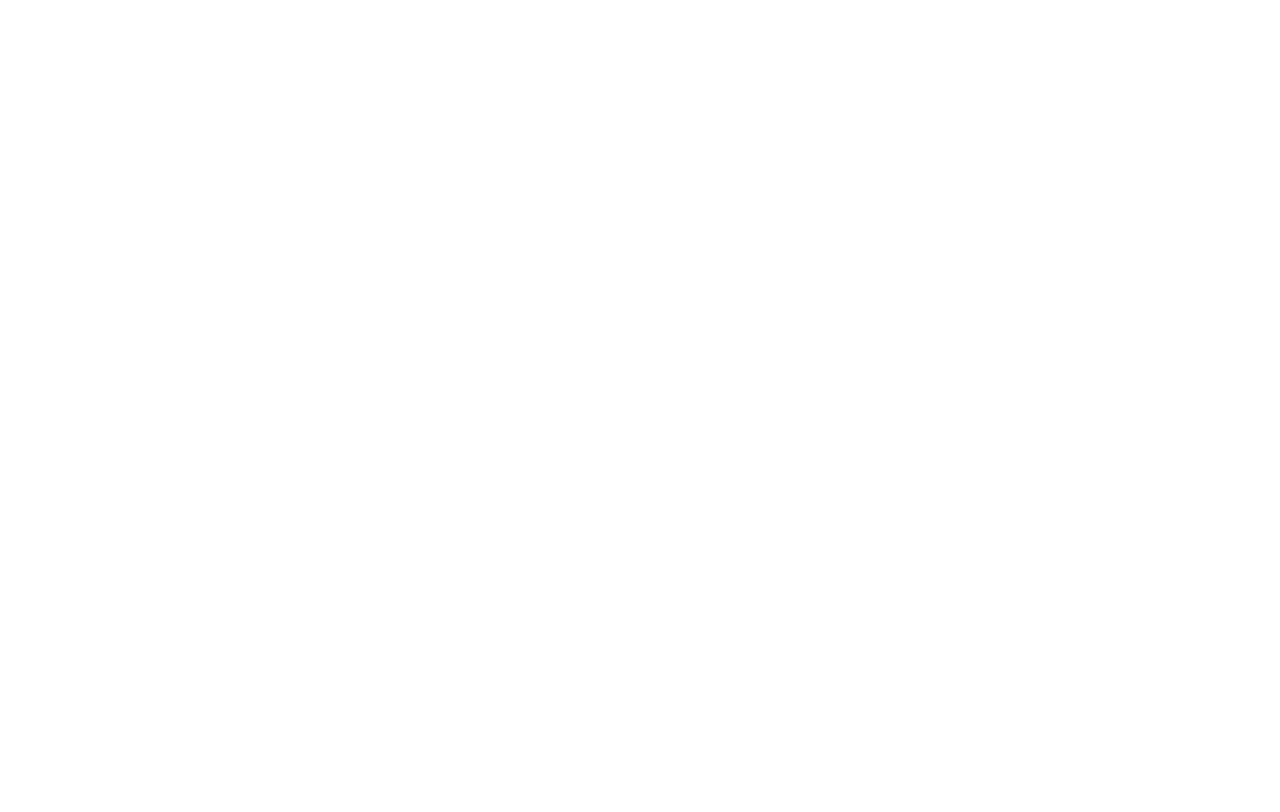
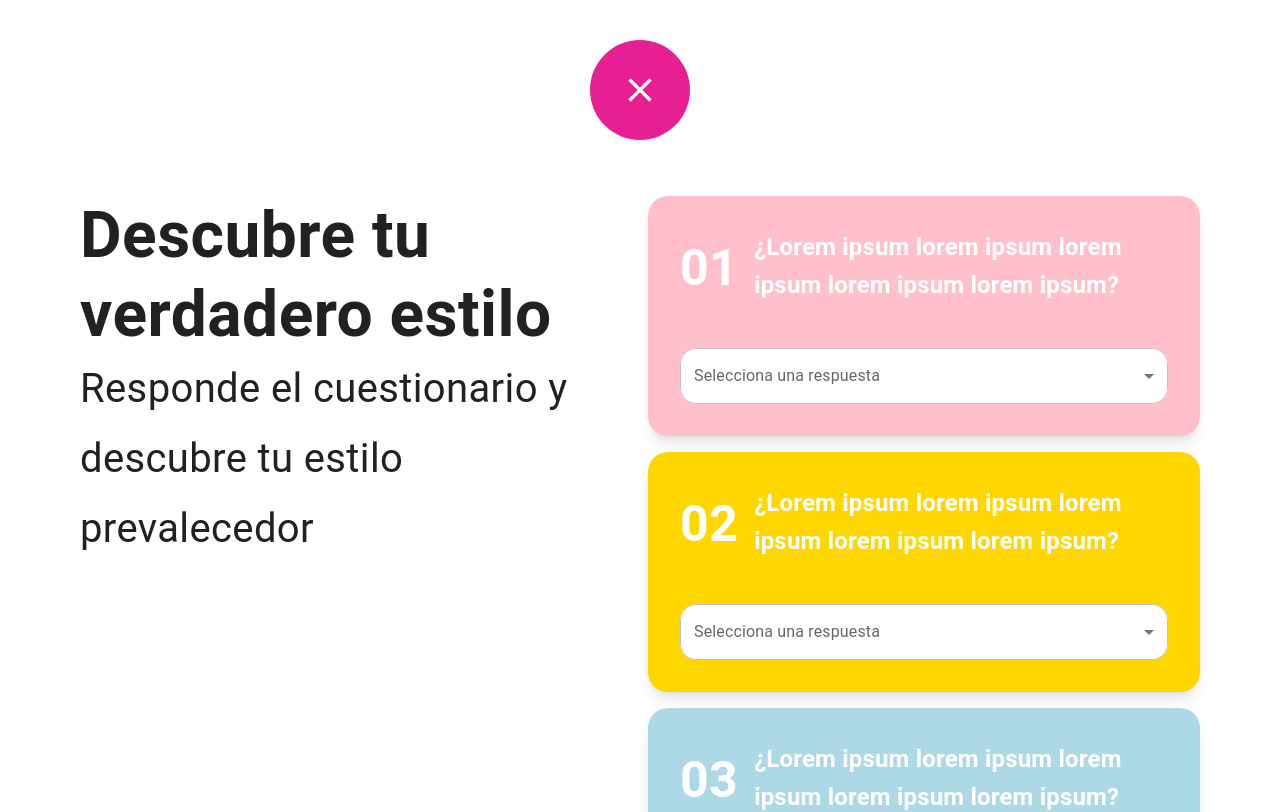
Before and after one commit to Sa-lof/xianna-website, a React (Create React App) app: page /formulario in a window 1280 px wide. Before the commit this address had no page. Shown: the top 812 px of the page. Built offline with nearby package versions, Linux system fonts and the light colour scheme.

Commit message:
signup and form

```diff
--- a/src/App.tsx
+++ b/src/App.tsx
@@ -10,6 +10,7 @@
 import Profile from "./routes/Profile";
 import Signup from "./routes/Signup";
 import MyOutfits from "./routes/MyOutfits";
+import Form from "./routes/Form";
 
 const App: React.FC = () => {
   return (
@@ -25,6 +26,7 @@
           <Route path="/registro" element={<Signup />} />
           <Route path="/perfil" element={<Profile />} />
           <Route path="/mis-outfits" element={<MyOutfits />} />
+          <Route path="/formulario" element={<Form />} />
         </Routes>
       </Router>
     </div>
--- a/src/components/MainGrid/MainGrid.tsx
+++ b/src/components/MainGrid/MainGrid.tsx
@@ -80,7 +80,7 @@
             <SmallButton
               backgroundColor="white"
               arrowColor="black"
-              link="/profile"
+              link="/formulario"
             />
           </Box>
         </Card>
--- /dev/null
+++ b/src/components/Question/Question.tsx
@@ -0,0 +1,88 @@
+// question.tsx
+import React, { useState } from "react";
+import {
+  MenuItem,
+  Select,
+  Typography,
+  Box,
+  FormControl,
+  InputLabel,
+  SelectChangeEvent,
+  Card,
+} from "@mui/material";
+
+interface QuestionProps {
+  color: string;
+  question: string;
+  questionNumber: number;
+  responses: string[];
+}
+
+const Question: React.FC<QuestionProps> = ({
+  color,
+  question,
+  questionNumber,
+  responses,
+}) => {
+  const [selectedResponse, setSelectedResponse] = useState<string>("");
+
+  const handleResponseChange = (event: SelectChangeEvent<string>) => {
+    setSelectedResponse(event.target.value as string);
+  };
+
+  return (
+    <Card sx={{ backgroundColor: color, padding: 4, mb: 2 }}>
+      <Box sx={{ display: "flex", mb: 4 }}>
+        <Typography
+          variant="h6"
+          sx={{
+            fontWeight: "bold",
+            fontSize: "50px",
+            color: "white",
+            marginRight: 2,
+          }}
+        >
+          {`0${questionNumber}`}
+        </Typography>
+        <Typography
+          variant="h6"
+          sx={{ fontWeight: "bold", fontSize: "24px", color: "white" }}
+        >
+          {`${question}`}
+        </Typography>
+      </Box>
+
+      <FormControl fullWidth sx={{ mt: 1 }}>
+        <InputLabel>Selecciona una respuesta</InputLabel>
+        <Select
+          labelId={`response-label-${questionNumber}`}
+          value={selectedResponse}
+          onChange={handleResponseChange}
+          label="Respuesta"
+          sx={{
+            backgroundColor: "white",
+            borderRadius: "16px",
+            fontWeight: "bold",
+            "&.Mui-focused .MuiOutlinedInput-notchedOutline": {
+              borderColor: "white",
+            },
+            "&:hover .MuiOutlinedInput-notchedOutline": {
+              borderColor: "white",
+            },
+            "& .MuiSelect-select": {
+              borderRadius: "16px",
+            },
+          }}
+        >
+          {responses.map((response, index) => (
+            <MenuItem key={index} value={response} sx={{ fontWeight: "bold" }}>
+              {response}
+            </MenuItem>
+          ))}
+        </Select>
+      </FormControl>
+    </Card>
+  );
+};
+
+export default Question;
--- /dev/null
+++ b/src/routes/Form.tsx
@@ -0,0 +1,166 @@
+import React, { useState } from "react";
+import { Typography, Box, Grid, IconButton, Slide } from "@mui/material";
+import CloseIcon from "@mui/icons-material/Close";
+import { useNavigate } from "react-router-dom";
+import Question from "../components/Question/Question";
+import LargeButton from "../components/LargeButton/LargeButton";
+
+const pink = "#E61F93";
+
+const questions = [
+  {
+    color: "#FFC0CB",
+    question: "¿Lorem ipsum lorem ipsum lorem ipsum lorem ipsum lorem ipsum?",
+    responses: ["Respuesta 1", "Respuesta 2", "Respuesta 3", "Respuesta 4"],
+  },
+  {
+    color: "#FFD700",
+    question: "¿Lorem ipsum lorem ipsum lorem ipsum lorem ipsum lorem ipsum?",
+    responses: ["Respuesta 1", "Respuesta 2", "Respuesta 3", "Respuesta 4"],
+  },
+  {
+    color: "#ADD8E6",
+    question: "¿Lorem ipsum lorem ipsum lorem ipsum lorem ipsum lorem ipsum?",
+    responses: ["Respuesta 1", "Respuesta 2", "Respuesta 3", "Respuesta 4"],
+  },
+  {
+    color: "#FFC0CB",
+    question: "¿Lorem ipsum lorem ipsum lorem ipsum lorem ipsum lorem ipsum?",
+    responses: ["Respuesta 1", "Respuesta 2", "Respuesta 3", "Respuesta 4"],
+  },
+  {
+    color: "#FFD700",
+    question: "¿Lorem ipsum lorem ipsum lorem ipsum lorem ipsum lorem ipsum?",
+    responses: ["Respuesta 1", "Respuesta 2", "Respuesta 3", "Respuesta 4"],
+  },
+  {
+    color: "#ADD8E6",
+    question: "¿Lorem ipsum lorem ipsum lorem ipsum lorem ipsum lorem ipsum?",
+    responses: ["Respuesta 1", "Respuesta 2", "Respuesta 3", "Respuesta 4"],
+  },
+];
+
+const Form: React.FC = () => {
+  const navigate = useNavigate();
+  const [currentStep, setCurrentStep] = useState(0);
+
+  const questionsPerPage = 3;
+  const totalSteps = Math.ceil(questions.length / questionsPerPage);
+
+  const handleNext = () => {
+    if (currentStep < totalSteps - 1) {
+      setCurrentStep(currentStep + 1);
+    } else {
+      // Handle form submission here
+      navigate("/some-link"); // Replace with the actual link
+    }
+  };
+
+  const handleBack = () => {
+    if (currentStep > 0) {
+      setCurrentStep(currentStep - 1);
+    }
+  };
+
+  const getQuestionsForCurrentStep = () => {
+    const startIndex = currentStep * questionsPerPage;
+    const endIndex = startIndex + questionsPerPage;
+    return questions.slice(startIndex, endIndex);
+  };
+
+  return (
+    <Slide direction="up" in={true} mountOnEnter unmountOnExit timeout={800}>
+      <Box
+        sx={{
+          justifyContent: "center",
+          alignItems: "center",
+          minHeight: "100vh", // Full viewport height
+          paddingBottom: 10, // Responsive padding
+          paddingRight: { xs: 2, sm: 4, md: 8, lg: 10, xl: 15 }, // Responsive padding
+          paddingLeft: { xs: 2, sm: 4, md: 8, lg: 10, xl: 15 }, // Responsive padding
+          paddingTop: 5,
+        }}
+      >
+        <Box
+          sx={{
+            justifyContent: "center",
+            marginBottom: 7,
+            display: "flex",
+          }}
+        >
+          <IconButton
+            sx={{
+              backgroundColor: pink,
+              width: 100,
+              height: 100,
+              "&:hover": {
+                backgroundColor: pink,
+                transform: "scale(1.1)",
+                transition: "transform 0.3s ease-in-out",
+                boxShadow: "none",
+              },
+            }}
+            onClick={() => navigate("/")}
+          >
+            <CloseIcon sx={{ fontSize: 40, color: "white" }} />
+          </IconButton>
+        </Box>
+        <Grid container spacing={2}>
+          <Grid item xs={12} sm={12} md={7} lg={6}>
+            <Typography
+              variant="h4"
+              sx={{ fontWeight: "bold", fontSize: "64px" }}
+            >
+              Descubre tu verdadero estilo
+            </Typography>
+            <Typography variant="subtitle1" sx={{ mb: 4, fontSize: "40px" }}>
+              Responde el cuestionario y descubre tu estilo prevalecedor
+            </Typography>
+          </Grid>
+          <Grid item xs={12} sm={12} md={5} lg={6}>
+            {getQuestionsForCurrentStep().map((q, index) => (
+              <Question
+                key={index}
+                color={q.color}
+                question={q.question}
+                questionNumber={currentStep * questionsPerPage + index + 1}
+                responses={q.responses}
+              />
+            ))}
+            <Box
+              sx={{
+                textAlign: "center",
+                mt: 4,
+                justifyContent: "space-between",
+                display: "flex",
+              }}
+            >
+              {currentStep > 0 && (
+                <LargeButton
+                  text="Atrás"
+                  link="#"
+                  textColor="white"
+                  arrowColor="white"
+                  backgroundColor={pink}
+                  onClick={handleBack}
+                  sx={{ mt: 4 }} // Additional styles if needed
+                />
+              )}
+              <LargeButton
+                text={currentStep < totalSteps - 1 ? "Siguiente" : "Enviar"}
+                link="#"
+                textColor="white"
+                arrowColor="white"
+                backgroundColor={pink}
+                onClick={handleNext}
+                sx={{ mt: 4 }} // Additional styles if needed
+              />
+            </Box>
+          </Grid>
+        </Grid>
+      </Box>
+    </Slide>
+  );
+};
+
+export default Form;
--- a/src/routes/Home.tsx
+++ b/src/routes/Home.tsx
@@ -12,7 +12,7 @@
   useEffect(() => {
     const timer = setTimeout(() => {
       setLoading(false);
-    }, 3000); // Same as the slide timeout
+    }, 500); // Same as the slide timeout
 
     return () => clearTimeout(timer);
   }, []);
```
Also changed, not shown: src/routes/Signup.tsx (+31 -27 lines).
